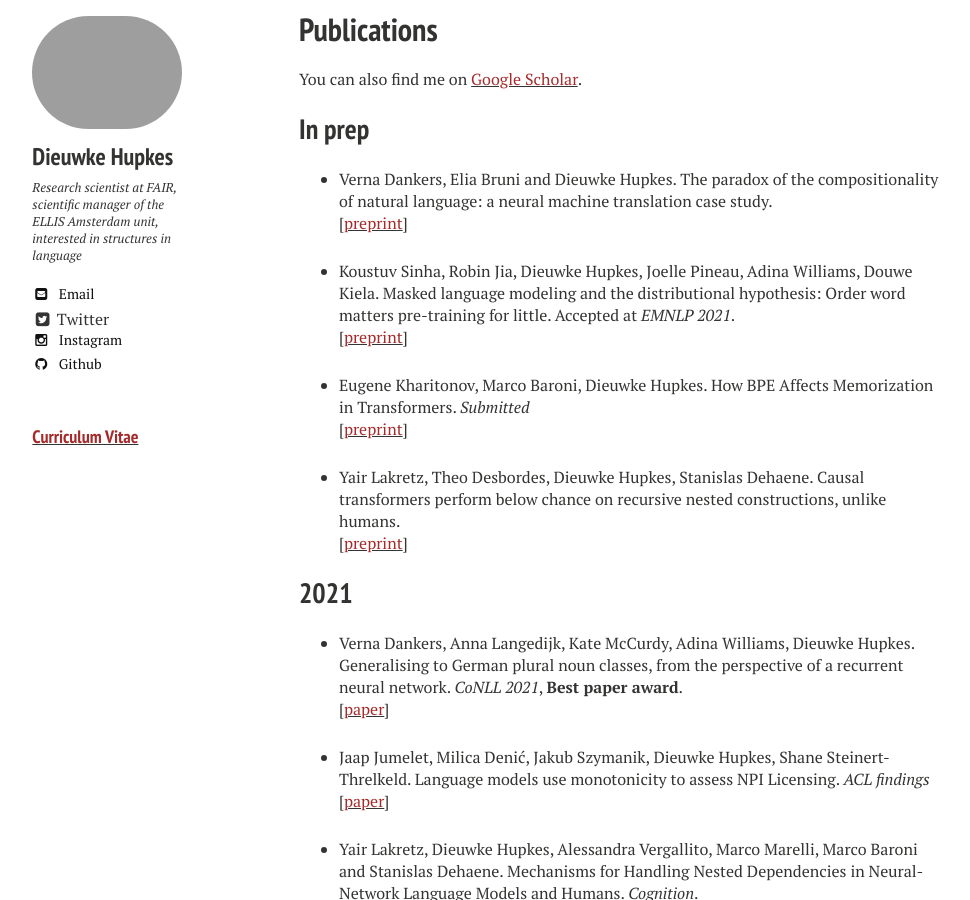
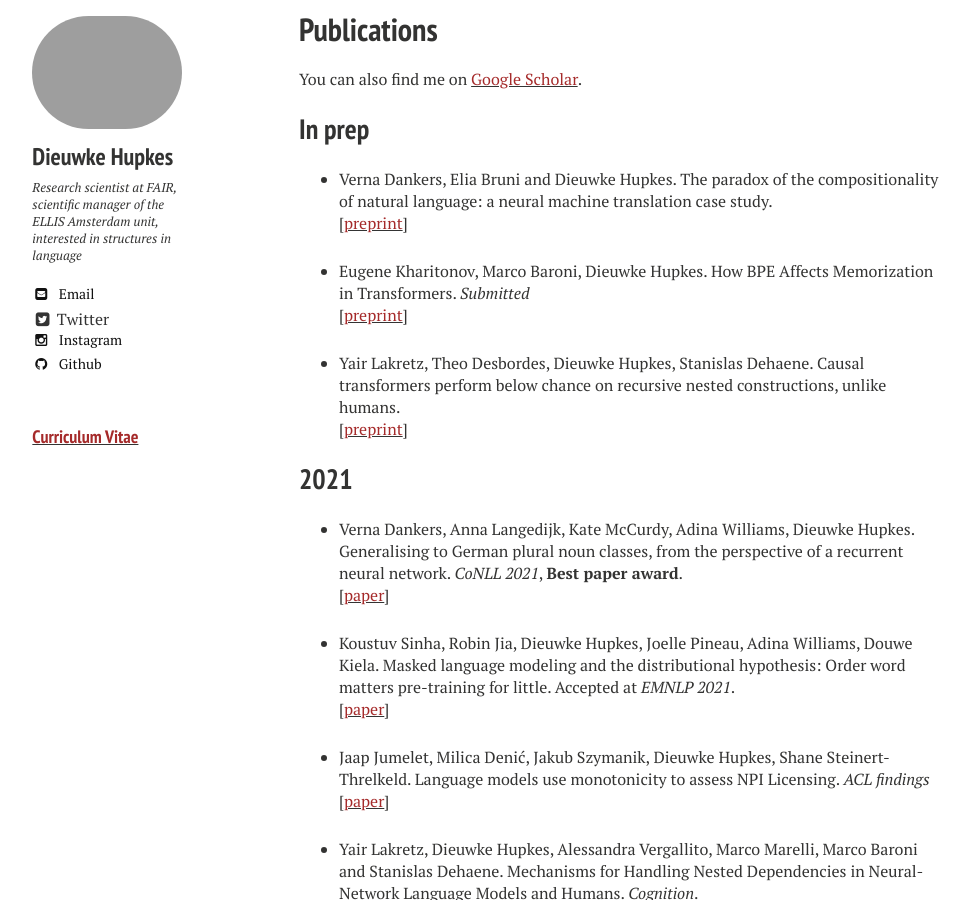
Before and after one commit to dieuwkehupkes/dieuwkehupkes.github.io, a Jekyll site: the page built from publications.md, in a window 1280 px wide and 900 px high, scrolled down 1065 px. Shown: the whole window, without its empty margins (21-991 px from the left). Built offline with Jekyll 4.4.1, drawn with Linux system fonts in a browser that asks for light colours; nearby versions of some CDN libraries; part of the change alters nothing that is shown.

Commit message:
Move published papers to 2021

```diff
--- a/publications.md
+++ b/publications.md
@@ -17,9 +17,6 @@ You can also find me on <a href="https://scholar.google.com/citations?user=tAtSM
 * Verna Dankers, Elia Bruni and Dieuwke Hupkes. The paradox of the compositionality of natural language: a neural machine translation case study. \\
 \[[<font color="brown">preprint</font>](https://arxiv.org/pdf/2108.05885.pdf){:target="blank"}\]
 
-* Koustuv Sinha, Robin Jia, Dieuwke Hupkes, Joelle Pineau, Adina Williams, Douwe Kiela. Masked language modeling and the distributional hypothesis: Order word matters pre-training for little. Accepted at *EMNLP 2021*. \\
-\[[<font color="brown">preprint</font>](https://arxiv.org/pdf/2104.06644){:target="blank"}\]
-
 * Eugene Kharitonov, Marco Baroni, Dieuwke Hupkes. How BPE Affects Memorization in Transformers. *Submitted*\\
 \[[<font color="brown">preprint</font>](https://arxiv.org/abs/2110.02782){:target="blank"}\]
 
@@ -32,6 +29,10 @@ You can also find me on <a href="https://scholar.google.com/citations?user=tAtSM
 
 * Verna Dankers, Anna Langedijk, Kate McCurdy, Adina Williams, Dieuwke Hupkes. Generalising to German plural noun classes, from the perspective of a recurrent neural network. *CoNLL 2021*, **Best paper award**.\\
 \[[<font color="brown">paper</font>](https://aclanthology.org/2021.conll-1.8/){:target="blank"}\]
+
+
+* Koustuv Sinha, Robin Jia, Dieuwke Hupkes, Joelle Pineau, Adina Williams, Douwe Kiela. Masked language modeling and the distributional hypothesis: Order word matters pre-training for little. Accepted at *EMNLP 2021*. \\
+\[[<font color="brown">paper</font>](https://aclanthology.org/2021.emnlp-main.230/){:target="blank"}\]
 
 * Jaap Jumelet, Milica Denić, Jakub Szymanik, Dieuwke Hupkes, Shane Steinert-Threlkeld. Language models use monotonicity to assess NPI Licensing. *ACL findings*\\
 \[[<font color="brown">paper</font>](https://aclanthology.org/2021.findings-acl.439.pdf){:target="blank"}\]
```
